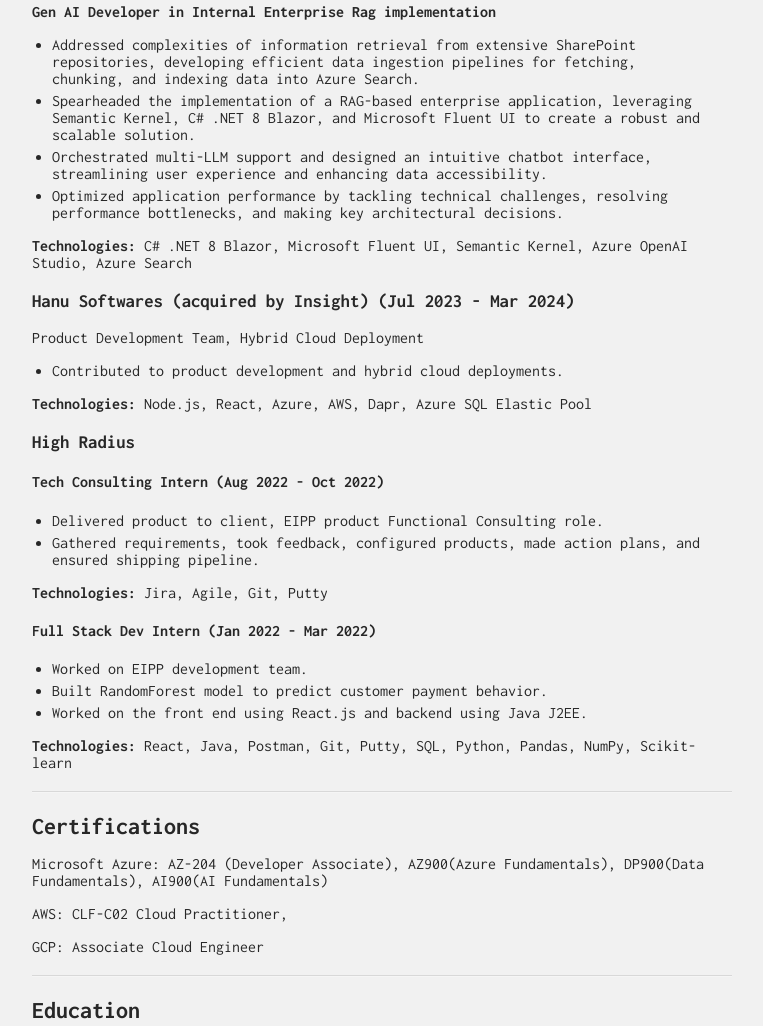
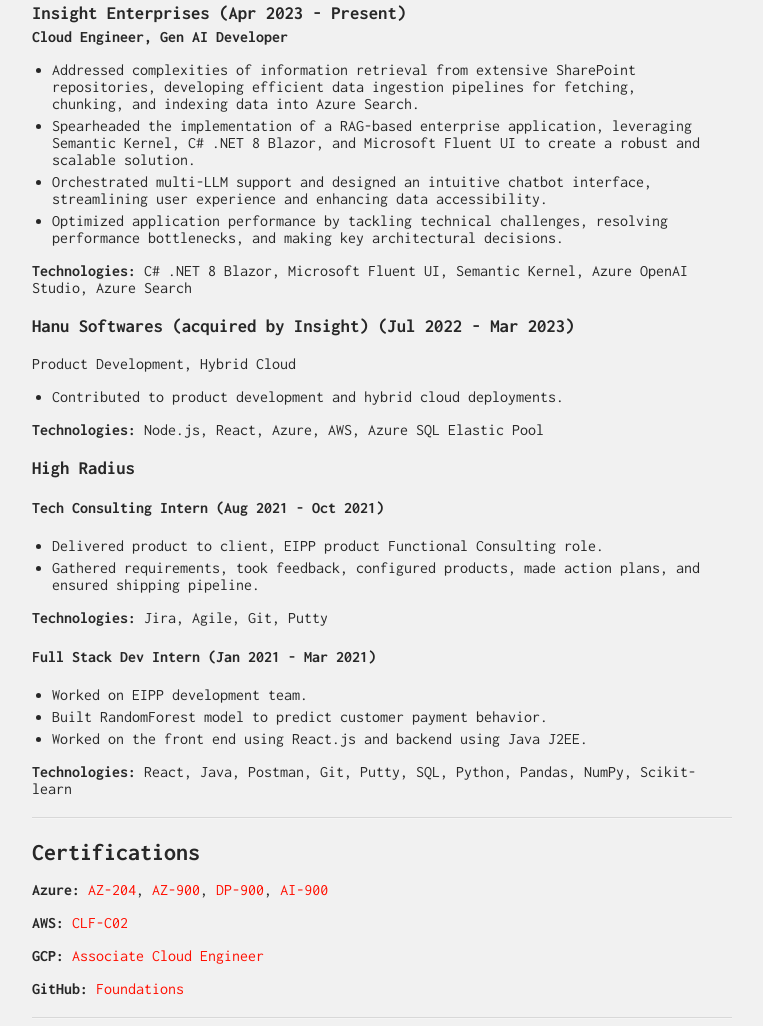
Before and after one commit to hritthik-Insight/site, a plain HTML site: page index.html in a window 1280 px wide. Shown: the part 683-1709 px from the top of the page, without its empty margins (258-1021 px from the left). Drawn offline with Linux system fonts and the light colour scheme.

Commit message:
Refactor resume files and update personal information
- Deleted outdated resume PDF file (hb-resume-0525.pdf) and LaTeX files (final.tex, refer.tex).
- Created a new LaTeX resume template (resume-std-format.tex) with updated personal information and skills.
- Updated HTML index file to reflect changes in experience and skills, including new technologies and certifications.
- Modified JavaScript for PDF generation to link to the new resume file (HritthikBose-resume-0625.pdf).

```diff
--- a/index.html
+++ b/index.html
@@ -102,8 +102,9 @@
                     <div class="about-content">
                         <p class="about-text">
                             Hi! I am Hritthik Bose, a Cloud Engineer at Insight
-                            Enterprises specializing in internal GenAI product
-                            development. I am a full-stack developer with
+                            Enterprises with 3+ years of experience specializing
+                            in application development and internal GenAI
+                            product solutions. I am a full-stack developer with
                             expertise in C# .NET 8 Blazor, Microsoft Fluent UI,
                             and advanced CSS customization.
                         </p>
@@ -121,10 +122,10 @@
                         </div>
 
                         <div class="skill-category">
-                            <h3>Web Frameworks & Libraries</h3>
+                            <h3>Frameworks & Libraries</h3>
                             <p>
-                                Blazor Server | React.js | Next.js | TailwindCSS
-                                | FluentUI
+                                Blazor Server | .NET | React.js | Next.js |
+                                TailwindCSS | FluentUI
                             </p>
                         </div>
 
@@ -135,7 +136,7 @@
 
                         <div class="skill-category">
                             <h3>Databases</h3>
-                            <p>mySQL | CosmosDB</p>
+                            <p>SQL | CosmosDB</p>
                         </div>
 
                         <div class="skill-category">
@@ -148,7 +149,7 @@
 
                         <div class="skill-category">
                             <h3>Tools & Methodologies</h3>
-                            <p>Git | Agile | CI/CD | Github Actions</p>
+                            <p>Git | Agile - Jira | CI/CD - Github Actions</p>
                         </div>
                     </div>
                 </div>
@@ -164,8 +165,7 @@
                             </h3>
                         </div>
                         <p class="experience-title">
-                            Gen AI Developer in Internal Enterprise Rag
-                            implementation
+                            Cloud Engineer, Gen AI Developer
                         </p>
                         <ul class="experience-details">
                             <li>
@@ -202,10 +202,10 @@
 
                     <div class="experience-item">
                         <h3>
-                            Hanu Softwares (acquired by Insight) (Jul 2023 - Mar
-                            2024)
+                            Hanu Softwares (acquired by Insight) (Jul 2022 - Mar
+                            2023)
                         </h3>
-                        <p>Product Development Team, Hybrid Cloud Deployment</p>
+                        <p>Product Development, Hybrid Cloud</p>
                         <ul>
                             <li>
                                 Contributed to product development and hybrid
@@ -214,13 +214,13 @@
                         </ul>
                         <p>
                             <strong>Technologies:</strong> Node.js, React,
-                            Azure, AWS, Dapr, Azure SQL Elastic Pool
+                            Azure, AWS, Azure SQL Elastic Pool
                         </p>
                     </div>
 
                     <section>
                         <h3>High Radius</h3>
-                        <h4>Tech Consulting Intern (Aug 2022 - Oct 2022)</h4>
+                        <h4>Tech Consulting Intern (Aug 2021 - Oct 2021)</h4>
                         <ul>
                             <li>
                                 Delivered product to client, EIPP product
@@ -237,7 +237,7 @@
                             Putty
                         </p>
 
-                        <h4>Full Stack Dev Intern (Jan 2022 - Mar 2022)</h4>
+                        <h4>Full Stack Dev Intern (Jan 2021 - Mar 2021)</h4>
                         <ul>
                             <li>Worked on EIPP development team.</li>
                             <li>
@@ -261,12 +261,52 @@
                 <div id="section-certifications">
                     <h2 id="certifications">Certifications</h2>
                     <p>
-                        Microsoft Azure: AZ-204 (Developer Associate),
-                        AZ900(Azure Fundamentals), DP900(Data Fundamentals),
-                        AI900(AI Fundamentals)
+                        <strong>Azure:</strong>
+                        <a
+                            href="https://learn.microsoft.com/api/credentials/share/en-us/Hritthikb/7FD3A0745F0FDBA9?sharingId=F7DBE96854C9D653"
+                            target="_blank"
+                            >AZ-204</a
+                        >,
+                        <a
+                            href="https://learn.microsoft.com/api/credentials/share/en-us/Hritthikb/C672042C9602BACA?sharingId=F7DBE96854C9D653"
+                            target="_blank"
+                            >AZ-900</a
+                        >,
+                        <a
+                            href="https://learn.microsoft.com/api/credentials/share/en-us/Hritthikb/ADE7CF32DC0229C3?sharingId=F7DBE96854C9D653"
+                            target="_blank"
+                            >DP-900</a
+                        >,
+                        <a
+                            href="https://learn.microsoft.com/api/credentials/share/en-us/Hritthikb/29C57AE56C8740F9?sharingId=F7DBE96854C9D653"
+                            target="_blank"
+                            >AI-900</a
+                        >
                     </p>
-                    <p>AWS: CLF-C02 Cloud Practitioner,</p>
-                    <p>GCP: Associate Cloud Engineer</p>
+                    <p>
+                        <strong>AWS:</strong>
+                        <a
+                            href="https://drive.google.com/file/d/19zyEZdZxfMfxBnFuyHEbPhX_mwNOj6UJ/view"
+                            target="_blank"
+                            >CLF-C02</a
+                        >
+                    </p>
+                    <p>
+                        <strong>GCP:</strong>
+                        <a
+                            href="https://www.credly.com/badges/861ee3af-84e2-4c7c-89cc-2fa0cd059729/public_url"
+                            target="_blank"
+                            >Associate Cloud Engineer</a
+                        >
+                    </p>
+                    <p>
+                        <strong>GitHub:</strong>
+                        <a
+                            href="https://www.credly.com/go/9i9Jv75B"
+                            target="_blank"
+                            >Foundations</a
+                        >
+                    </p>
                 </div>
                 <hr />
                 <div id="section-education">
--- a/resume.js
+++ b/resume.js
@@ -51,14 +51,14 @@ document.addEventListener("DOMContentLoaded", function () {
     // Resume PDF generation
     const resumeButton = document.getElementById("resumeButton");
 
-    // Resume PDF generation functionality - COMMENTED OUT
+    // Resume PDF generation functionality - download pdf.
 
     resumeButton.addEventListener("click", function () {
         // Create a download link
-        const link = document.createElement('a');
-        link.href = 'hb-resume-0525.pdf';
-        link.download = 'hb-resume-0525.pdf';
-
+        const link = document.createElement("a");
+        link.href = "HritthikBose-resume-0625.pdf"; // Path to your PDF file
+        link.target = "_blank"; // Open in a new tab
+        link.download = "HritthikBose-resume-0625.pdf"; // Specify the file name
         // Append to document
         document.body.appendChild(link);
 
```
Also changed, not shown: 5 other files.
